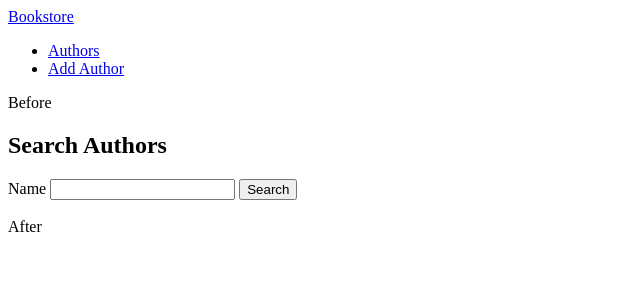
After one commit to siteslabs/bookstore, a Node server app: page /authors in a window 1280 px wide. The commit adds this page. Shown: the top 300 px of the page, without its empty margins (0-640 px from the left). Run offline with Node 20, Linux system fonts and the light colour scheme; data that the repository does not hold is empty; some libraries are stand-ins or nearby versions.

Commit message:
Author routes

```diff
--- a/package.json
+++ b/package.json
@@ -12,6 +12,7 @@
   "author": "",
   "license": "ISC",
   "dependencies": {
+    "body-parser": "^1.20.2",
     "dotenv": "^16.0.3",
     "ejs": "^3.1.9",
     "express": "^4.18.2",
--- /dev/null
+++ b/routes/authors.js
@@ -0,0 +1,35 @@
+const express = require("express");
+const route = express.Router();
+
+const Author = require("../models/authors");
+
+route.get("/", async (req, res) => {
+  const searchOptions = {};
+  if (req.query.name !== null && req.query.name)
+    searchOptions.name = req.query.name;
+  try {
+    const authors = await Author.find(searchOptions);
+    res.render("authors/index", { authors, searchOptions });
+  } catch (error) {
+    res.redirect("/");
+  }
+});
+
+route.get("/new", (req, res) => {
+  res.render("authors/new", { author: {} });
+});
+
+route.post("/new", async (req, res) => {
+  const name = req.body.name;
+
+  try {
+    const newAuthor = new Author({ name });
+    await newAuthor.save();
+    // res.redirect(`authors/${newAuthor._id}`)
+    res.redirect("/");
+  } catch (error) {
+    res.render("authors/new", { author: {}, errorMessage: error.message });
+  }
+});
+
+module.exports = route;
--- a/server.js
+++ b/server.js
@@ -6,16 +6,20 @@ const express = require("express");
 const mongoose = require("mongoose");
 const app = express();
 const expressLayouts = require("express-ejs-layouts");
+const bodyParser = require("body-parser");
 
 const route = require("./routes/index");
+const authorsRoute = require("./routes/authors");
 
 app.set("view engine", "ejs");
 app.set("views", __dirname + "/views");
 app.set("layout", "layouts/layout");
 app.use(expressLayouts);
 app.use(express.static("public"));
+app.use(bodyParser.urlencoded({ limit: "10mb", extended: false }));
 
-app.use(route);
+app.use("/", route);
+app.use("/authors", authorsRoute);
 
 mongoose.connect(process.env.DATABASE_URL);
 
--- /dev/null
+++ b/views/authors/_form_field.ejs
@@ -0,0 +1,2 @@
+<label for="">name</label>
+<input type="text" name="name" value="<%= author.name %>" />
--- /dev/null
+++ b/views/authors/index.ejs
@@ -0,0 +1,10 @@
+<h2>Search Authors</h2>
+<form action="/authors" method="get">
+  <label>Name</label>
+  <input type="text" name="name" value="<%= searchOptions.name %>" />
+  <button type="submit">Search</button>
+</form>
+<br />
+<% authors.forEach(author => { %>
+<div><%= author.name %></div>
+<% }) %>
--- /dev/null
+++ b/views/authors/new.ejs
@@ -0,0 +1,6 @@
+<h2>New Author</h2>
+<form action="/authors/new" method="post">
+  <%- include("./_form_field.ejs") %>
+  <a href="/authors">Cancel</a>
+  <button type="submit">Create</button>
+</form>
--- a/views/index.ejs
+++ /dev/null
@@ -1 +0,0 @@
-Middle
--- a/views/layouts/layout.ejs
+++ b/views/layouts/layout.ejs
@@ -7,6 +7,6 @@
     <title>Bookstore</title>
   </head>
   <body>
-    Before <%- body %> After
+    <%- include("../partials/header.ejs") %> Before <%- body %> After
   </body>
 </html>
--- /dev/null
+++ b/views/partials/errorMessage.ejs
@@ -0,0 +1 @@
+<%= errorMessage %>
--- /dev/null
+++ b/views/partials/header.ejs
@@ -0,0 +1,9 @@
+<header>
+  <nav>
+    <a href="/">Bookstore</a>
+    <ul>
+      <li><a href="/authors">Authors</a></li>
+      <li><a href="/authors/new">Add Author</a></li>
+    </ul>
+  </nav>
+</header>
```
Also changed, not shown: models/authors.js (added, +10 -0 lines), 1 other file.
